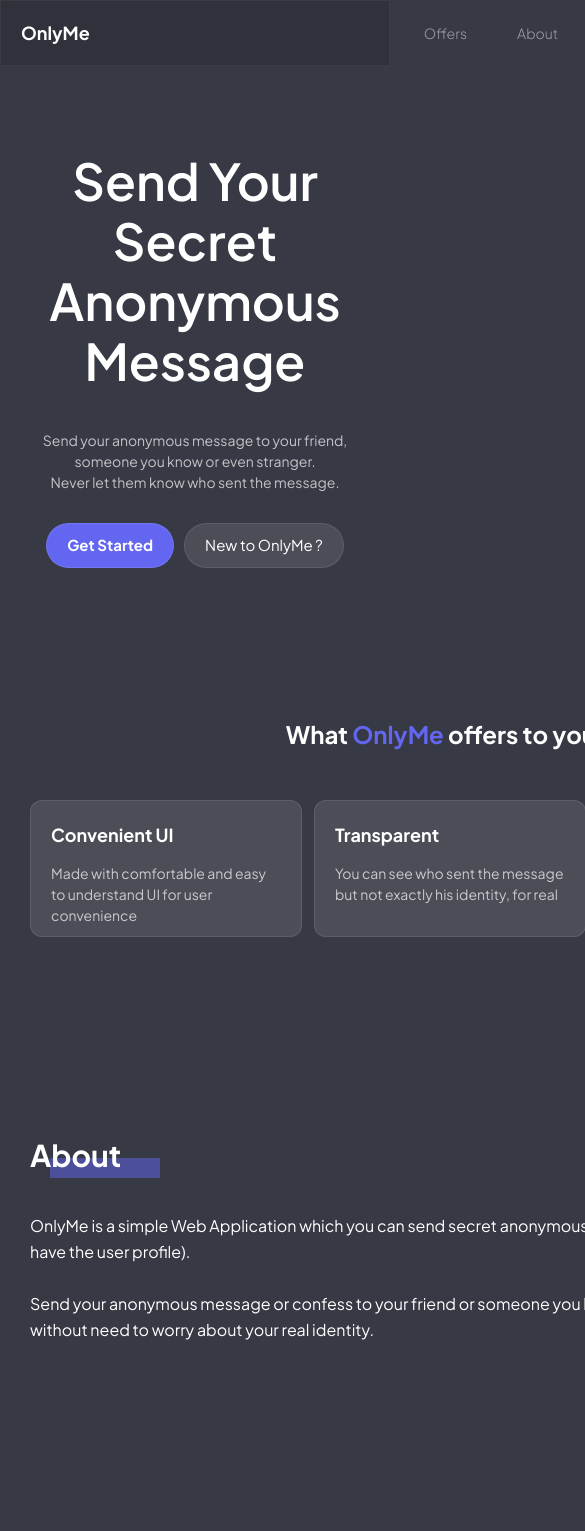
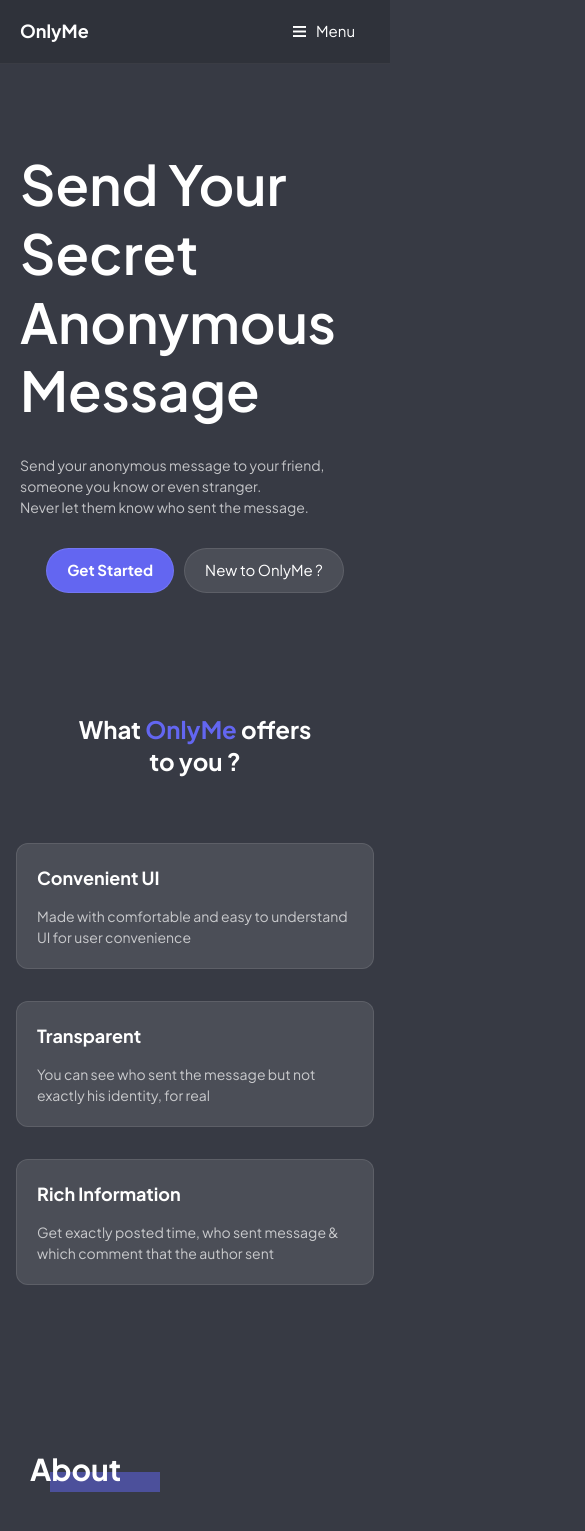
Before and after one commit to woicip/only-me, a Vue app: page / in a window 390 px wide. Shown: the top 1531 px of the page, 585 px wide, since content can reach past the window. Built offline with nearby package versions, Linux system fonts and the light colour scheme.

Commit message:
update: Home page responsives

```diff
--- a/src/components/Footer/Index.vue
+++ b/src/components/Footer/Index.vue
@@ -1,8 +1,8 @@
 <template>
     <footer class="900px:w-[900px] tablet:w-screen mx-auto h-full flex items-center justify-center mt-[200px] py-[40px] bg-[#2f323a] laptop:px-[50px] mobileL:px-[25px] mobileL:py-[25px]">
-        <section class="w-[900px] h-full mx-auto flex items-start justify-between">
+        <section class="w-full h-full mx-auto flex mobileL:flex-col items-start justify-between">
 
-            <div class="h-full flex flex-col justify-between">
+            <div class="w-full h-full flex flex-col justify-between">
                 <h1 class="font-bold text-[17px] text-white">OnlyMe</h1>
                 <p class="mt-[5px] text-sm text-white/40">Send Your Anonymous Message</p>
 
@@ -11,8 +11,8 @@
                 </div>
             </div>
 
-            <section class="flex ml-[30px] mobileL:flex-col">
-                <div>
+            <section class="mobileL:w-full mobileL:mt-[40px] flex mobileL:grid mobileL:grid-cols-2">
+                <div class="w-fit">
                     <h4 class="font-bold">Navigation</h4>
                     <div class="mt-[10px] flex flex-col">
                         <a href="#offers" class="my-[3px] text-sm text-white/50 hover:underline">Offers</a>
@@ -21,7 +21,7 @@
                     </div>
                 </div>
 
-                <div class="ml-[50px] w-[90px] mobileL:ml-[0px] mobileL:mt-[30px]">
+                <div class="ml-[50px] mobileL:ml-0 justify-self-start">
                     <h4 class="font-bold">Application</h4>
                     <div class="mt-[10px] flex flex-col">
                         <a href="/login" class="my-[3px] text-sm text-white/50 hover:underline">Sign In</a>
--- a/src/components/Home/AboutContainer.vue
+++ b/src/components/Home/AboutContainer.vue
@@ -1,5 +1,5 @@
 <template>
-    <section class="w-[900px] mt-[200px] mx-auto relative laptop:px-[50px] mobileL:px-[30px] tablet:w-screen">
+    <section id="about" class="w-full px-[100px] mt-[150px] mx-auto relative laptop:px-[50px] mobileL:px-[30px] tablet:w-screen">
         <slot></slot>
     </section>
 </template>
--- a/src/components/Home/FAQContainer.vue
+++ b/src/components/Home/FAQContainer.vue
@@ -1,5 +1,5 @@
 <template>
-    <section id="faq" class="w-[900px] mt-[200px] mx-auto laptop:px-[50px] mobileL:px-[30px] tablet:w-screen">
+    <section id="faq" class="w-full mt-[150px] mx-auto laptop:px-[50px] mobileL:px-[30px] tablet:w-screen">
         <slot></slot>
     </section>
 </template>
--- a/src/components/Home/Home.vue
+++ b/src/components/Home/Home.vue
@@ -1,7 +1,9 @@
 <template>
     <div id="home" class="w-full tablet:w-screen tablet:px-[50px] mobileL:px-[20px] mt-[150px] mobileL:mt-[150px] mx-auto animate-fadeIn">
-        <h1 class="mt-[100px] text-8xl text-center tablet:text-[3xl] mobileL:text-[13vw] font-semibold leading-tight mobileL:leading-[60px]">Send Your Secret <br/> Anonymous Message</h1>
-        <p class="px-[150px] tablet:px-[100px] mobileL:px-[10px] mt-[40px] text-[16px] text-center mobileL:text-[14px] text-white/70">
+        <h1 class="mt-[100px] text-8xl text-center font-semibold leading-tight laptopM:text-7xl laptopM:leading-tight tabletL:text-6xl tabletL:leading-tight mobileL:text-left mobileL:text-[55px] mobileM:text-[3rem] mobileL:mt-[50px] mobileL:leading-tight">
+            Send Your Secret <br /> Anonymous Message
+        </h1>
+        <p class="px-[150px] mt-[30px] text-white/70 tabletL:px-[80px] tabletM:px-[70px] mobileL:text-left mobileL:px-0 text-[16px] text-center mobileL:text-[14px]">
             Send your anonymous message to your friend, someone you know or even stranger. <br/> Never let them know who sent the message.
         </p>
 
--- a/src/components/Home/OffersContainer.vue
+++ b/src/components/Home/OffersContainer.vue
@@ -1,5 +1,5 @@
 <template>
-    <section class="w-[900px] tablet:w-screen mx-auto tablet:px-[50px] mobileL:px-[20px] mt-[200px] mobileL:mt-[150px] animate-fadeIn">
+    <section id="offers" class="w-full mt-[120px] animate-fadeIn">
         <slot></slot>
     </section>
 </template>
--- a/src/components/Home/OffersItem.vue
+++ b/src/components/Home/OffersItem.vue
@@ -5,7 +5,7 @@
     })
 </script>
 <template>
-    <div class="p-[20px] pb-[10px] rounded-xl bg-white/10 hover:bg-indigo-500 transition-all border border-white/10">
+    <div class="w-[250px] tabletS:w-[350px] m-4 mobileL:w-full p-[20px] rounded-xl bg-white/10 hover:bg-indigo-500 transition-all border border-white/10">
         <h1 class="font-bold text-[18px]">{{ props.title }}</h1>
         <p class="mt-[15px] text-sm leading-normal text-white/70">{{ props.desc }}</p>
     </div>
--- a/src/components/Home/OffersItemContainer.vue
+++ b/src/components/Home/OffersItemContainer.vue
@@ -1,5 +1,5 @@
 <template>
-    <section class="mt-[50px] grid grid-cols-3 gap-3 672px:grid-cols-1">
+    <section class="px-[50px] tabletL:px-0 mt-[50px] flex flex-wrap items-center justify-center">
         <slot></slot>
     </section>
 </template>
--- a/src/components/Nav/Index.vue
+++ b/src/components/Nav/Index.vue
@@ -1,30 +1,37 @@
 <script setup>
     import { useAuthStore } from '../../stores/authUser';
-    import { defineProps } from 'vue';
+    import { defineProps, ref } from 'vue';
+
+    // Assets
+    import menu from '../../assets/icons/menu-onlyme.svg';
+    import menuClose from '../../assets/icons/menu-close-onlyme.svg';
+    import login from '../../assets/icons/login-onlyme.svg';
+    import register from '../../assets/icons/register-onlyme.svg';
 
     defineProps({
         toggleMenuMobile: Function
     });
 
+    const menuMobile = ref(false);
+
+    function menuMobileHandler(){
+        menuMobile.value = !menuMobile.value;
+    }
+
     const user = useAuthStore();
 </script>
 
 <template>
-    <section class="fixed top-0 w-full laptop:w-full bg-[#2f323a] border-b border-white/5 z-20 border">
-        <nav class="w-[900px] laptop:px-[50px] tablet:w-full tablet:px-[50px] mobileL:px-[20px] py-[15px] mx-auto flex items-center justify-between animate-fadeIn z-20">
-            <div class="flex">
-                <!-- <button class="hidden tablet:inline-block mr-[15px]" @click="toggleMenuMobile">
-                    <img src="../../assets/hamburger-white.svg" alt="hambuger-menu" class="w-[20px]">
-                </button> -->
-                <a href="/" class="text-lg cursor-pointer font-bold">OnlyMe</a>
-            </div>
+    <section class="fixed top-0 w-full laptop:w-full bg-[#2f323a] border-b border-white/5 z-20">
+        <nav class="w-full py-[15px] px-[300px] laptopM:px-[200px] laptopS:px-[100px] laptop:px-[50px] tablet:w-full tablet:px-[50px] mobileL:px-[20px] flex items-center justify-between animate-fadeIn z-20">
+            <a href="/" class="text-lg cursor-pointer font-bold">OnlyMe</a>
 
-            <div class="flex items-center">
-                <a href="#offers" class="mr-[50px] text-sm text-white/50 font-light hover:text-white tablet:hidden">Offers</a>
-                <a href="#about" class="mr-[50px] text-sm text-white/50 font-light hover:text-white tablet:hidden">About</a>
-                <a href="#faq" class="text-sm text-white/50 font-light hover:text-white tablet:hidden">FAQ</a>
+            <div class="flex items-center tabletL:hidden">
+                <a href="#offers" class="mr-[50px] text-sm text-white/50 font-light hover:text-white">Offers</a>
+                <a href="#about" class="mr-[50px] text-sm text-white/50 font-light hover:text-white">About</a>
+                <a href="#faq" class="text-sm text-white/50 font-light hover:text-white">FAQ</a>
 
-                <div class="mx-[40px] mr-[30px] w-[1px] h-[20px] bg-white/10 tablet:hidden"></div>
+                <div class="mx-[40px] mr-[30px] w-[1px] h-[20px] bg-white/10"></div>
 
                 <a v-if="!user.isLoggedIn" href="/register" class="py-[6px] px-[13px] text-sm text-white font-medium bg-transparent rounded-[5px] transition-all">Sign Up</a>
                 <a v-if="!user.isLoggedIn" href="/login" class="ml-[10px] py-[6px] px-[20px] text-sm text-white font-medium bg-indigo-500 rounded-full hover:text-white border border-white/10">Sign In</a>
@@ -35,6 +42,32 @@
                     <img v-else src="https://www.theparentingplace.net/wp-content/uploads/2021/02/BlankImage.jpg" alt="avatar" class="w-[30px] h-[30px] rounded-full object-cover">
                 </a>
             </div>
+
+            <div class="hidden tabletL:block">
+                <button class="py-[5px] px-[15px] flex items-center rounded-full" :class="{ 'bg-white/5': menuMobile }" @click="menuMobileHandler">
+                    <img v-if="!menuMobile" :src="menu" alt="menu_icon" class="w-[13px]" />
+                    <img v-else :src="menuClose" alt="menu_icon" class="w-[13px]" />
+                    <p class="ml-[10px]">Menu</p>
+                </button>
+            </div>
         </nav>
+
+        <section v-if="menuMobile" class="hidden w-full h-full tabletL:flex flex-col justify-between bg-[#2f323a] border-b border-white/5">
+            <div class="w-full mt-[10px]">
+                <a href="#offers" class="inline-block w-full text-[16px] py-[10px] mobileL:px-[20px] tabletL:px-[50px] border-b border-white/10 hover:bg-white/5" @click="menuMobileHandler">Offers</a>
+                <a href="#about" class="inline-block w-full text-[16px] py-[10px] mobileL:px-[20px] tabletL:px-[50px] border-b border-white/10 hover:bg-white/5" @click="menuMobileHandler">About</a>
+                <a href="#faq" class="inline-block w-full text-[16px] py-[10px] mobileL:px-[20px] tabletL:px-[50px] border-b border-white/10 hover:bg-white/5" @click="menuMobileHandler">FAQ</a>
+                <a href="/login" class="w-full text-[16px] py-[10px] mobileL:px-[20px] tabletL:px-[50px] flex items-center border-b border-white/10 hover:bg-white/5" @click="menuMobileHandler">
+                    <img :src="login" alt="login_icon" class="w-[18px] mr-[10px]" />
+                    Sign In
+                </a>
+                <a href="/register" class="w-full text-[16px] py-[10px] mobileL:px-[20px] tabletL:px-[50px] flex items-center border-b border-white/10 hover:bg-white/5" @click="menuMobileHandler">
+                    <img :src="register" alt="login_icon" class="w-[18px] mr-[10px]" />
+                    Register
+                </a>
+            </div>
+
+            <p class="my-[20px] mobileL:px-[20px] tabletL:px-[50px] text-[12px] text-white/30">Copyright OnlyMe 2023</p>
+        </section>
     </section>
 </template>
--- a/src/views/Home.vue
+++ b/src/views/Home.vue
@@ -67,9 +67,9 @@
             <Home />
 
             <OffersContainer>
-                <section class="laptop:px-[50px] mobileL:px-[10px] tablet:w-full mx-auto">
-                    <h1 class="w-full text-2xl text-center font-bold mobileL:text-[18]">
-                        What <span class="font-bold text-indigo-500">OnlyMe</span> offers to you ?
+                <section>
+                    <h1 class="w-full text-2xl text-center font-bold">
+                        What <span class="font-bold text-indigo-500">OnlyMe</span> offers <br class="hidden mobileL:block"/> to you ?
                     </h1>
 
                     <OffersItemContainer>
@@ -81,7 +81,7 @@
             </OffersContainer>
 
             <AboutContainer>
-                <h1 class="text-3xl font-bold">About </h1>
+                <h1 class="text-3xl font-bold">About</h1>
                 <div class="w-[90px] h-[20px] bg-indigo-500 opacity-50 relative bottom-[15px] left-[20px] z-[-1] mobileL:w-[110px]"></div>
                 <p class="mt-[20px] text-[16px] text-white leading-relaxed">
                     OnlyMe is a simple Web Application which you can send secret anonymous message to anyone (as long as they have the user profile).
```
